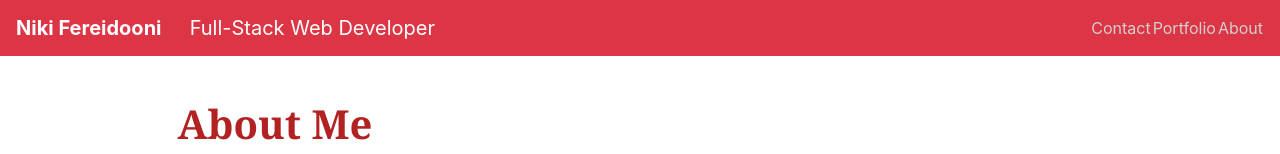
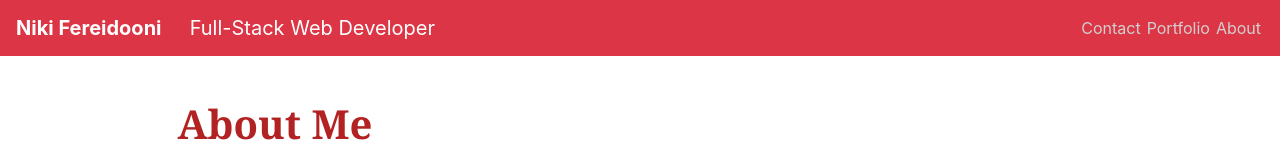
Before and after one commit to nfereidooni/CodeByNiki.com, a React (Create React App) app: page / in a window 1280 px wide. Shown: the top 154 px of the page. Built offline with nearby package versions, Linux system fonts and the light colour scheme.

Commit message:
redeploying

```diff
--- a/src/components/Header/style.css
+++ b/src/components/Header/style.css
@@ -3,26 +3,30 @@
 }
 
 .navLink {
-    margin-left: 1px;
-    margin-right: 1px;
+    margin-left: 3px;
+    margin-right: 3px;
 }
 
 /* unvisited link */
-    .navLink:link {
+ .navLink:link {
     color: rgb(209, 209, 209);
+    text-decoration:none;
   }
 
   /* visited link */
   .navLink:visited {
     color: rgb(209, 209, 209);
+    text-decoration:none;
   }
 
   /* mouse over link */
   .navLink:hover {
     color: white;
+    text-decoration:none;
   }
 
   /* selected link */
   .navLink:active {
     color: rgb(209, 209, 209);
+    text-decoration:none;
   }
```
